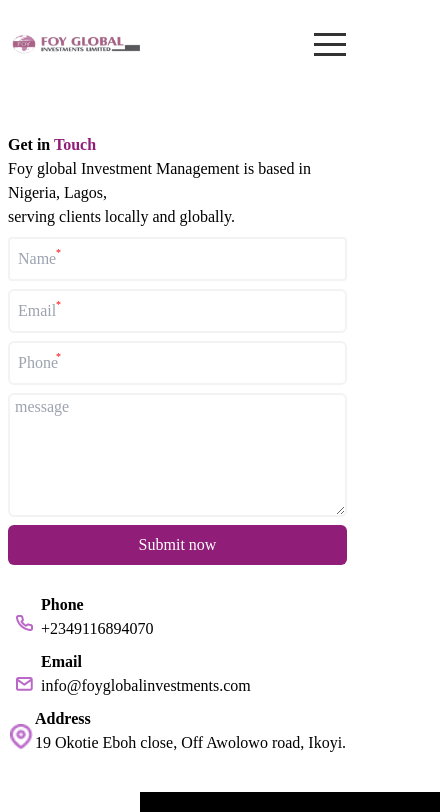
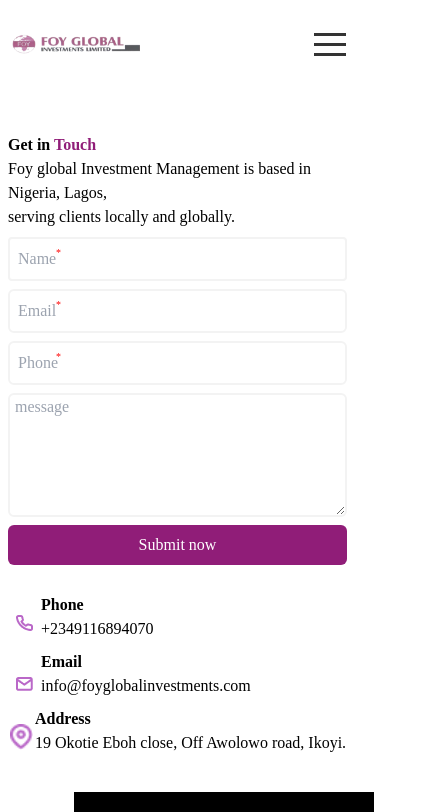
Before and after one commit to goodylove/fintech, a React (Create React App) app: page /contact in a window 390 px wide. Shown: the top 812 px of the page, 440 px wide, since content can reach past the window. Built offline with nearby package versions, Linux system fonts and the light colour scheme; grey boxes are pictures that could not be loaded.

Commit message:
completed

```diff
--- a/src/App.css
+++ b/src/App.css
@@ -6,9 +6,6 @@
 }
 body {
   transition: 0.3s ease;
-  width: 100vw;
-  overflow-y: scroll;
-
   overflow-x: hidden;
 }
 .hero {
--- a/src/pages/contact/index.tsx
+++ b/src/pages/contact/index.tsx
@@ -199,7 +199,7 @@
 
           <div className="relative w-[300px] md:h-[300px] h-[400px] flex  justify-center items-center mt-[34px]">
             <div>
-              <div className="absolute w-[300px] z-[-1] top-[3px] md:top-[-57px]  md:left-[56%] left-[44%] h-[450px] bg-[#000000]"></div>
+              <div className="absolute w-[300px] z-[-1] top-[3px] md:top-[-57px]  xl:left-[40%] md:left-[24%] left-[22%] h-[450px] bg-[#000000]"></div>
               <div className="flex justify-center items-center ml-[72px]">
                 <iframe
                   src="https://www.google.com/maps/embed?pb=!1m18!1m12!1m3!1d3964.592436729659!2d3.4215826735249326!3d6.446342124058217!2m3!1f0!2f0!3f0!3m2!1i1024!2i768!4f13.1!3m3!1m2!1s0x103bf4d3d091cf7d%3A0x9a5754027405dea1!2s19%20Okotie%20Eboh%20Cl%2C%20Ikoyi%20106104%2C%20Lagos!5e0!3m2!1sen!2sng!4v1684851435349!5m2!1sen!2sng"
```
